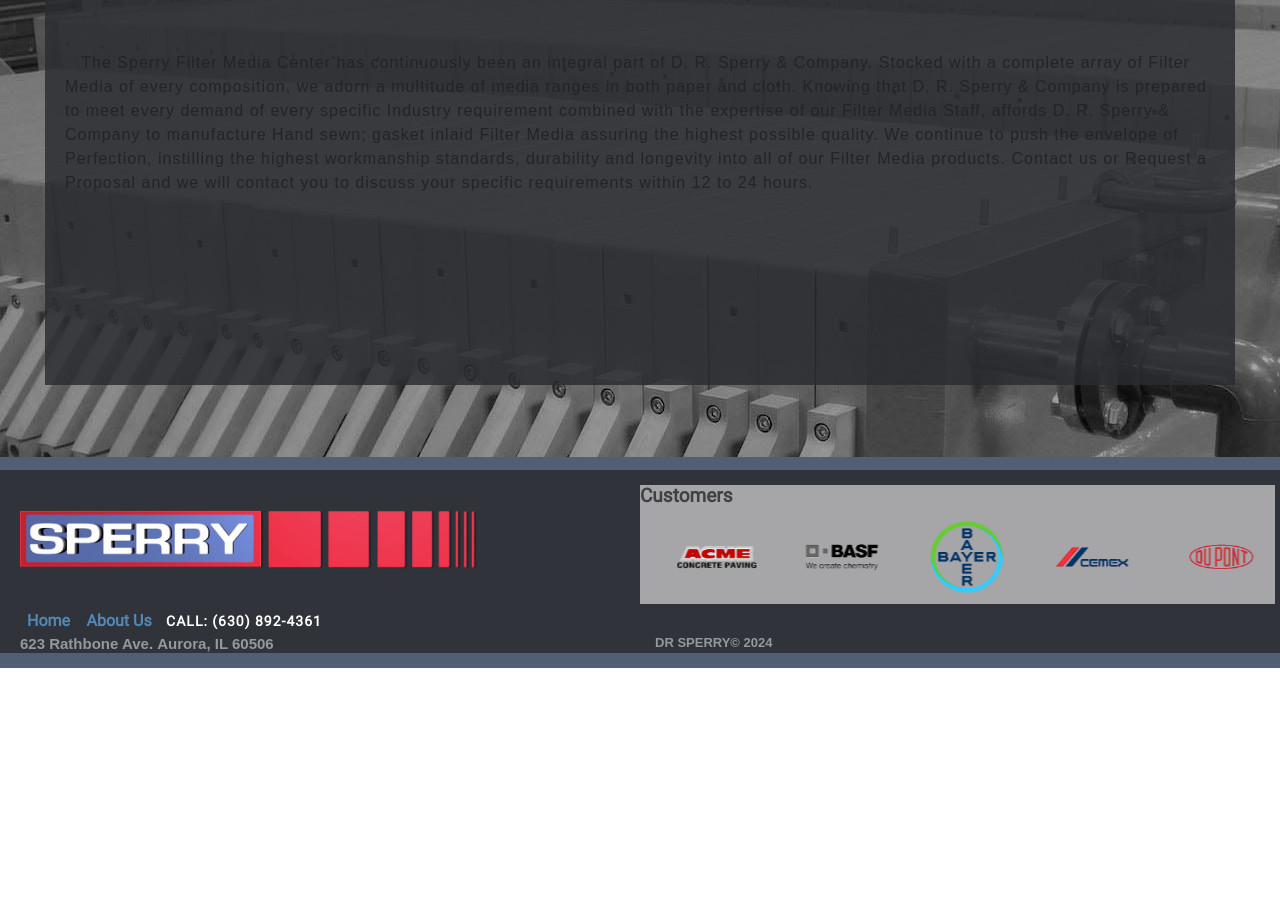
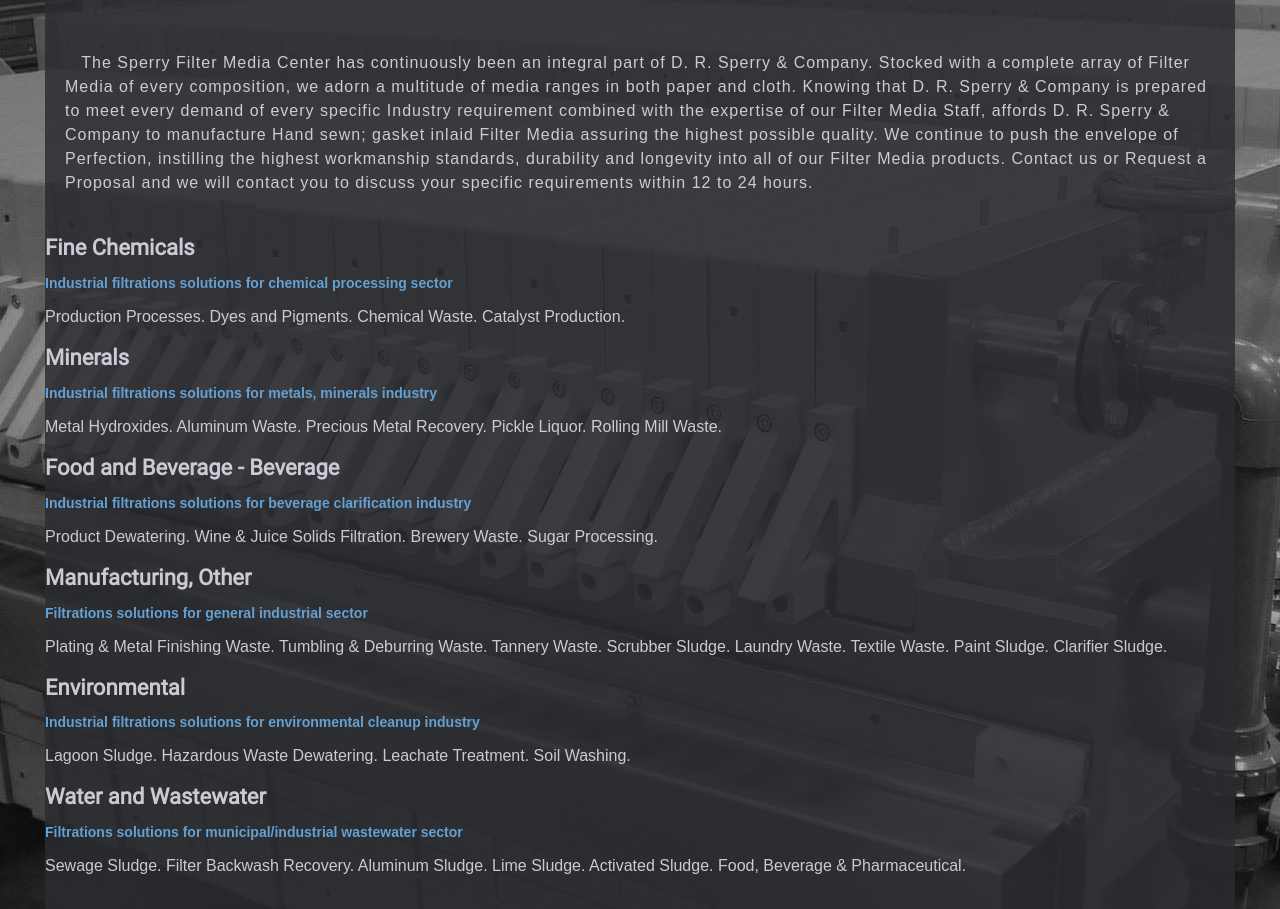
Before and after one commit to drsperry/drsperry.github.io, a plain HTML site: page media.html in a window 1280 px wide. Shown: the part 246-1155 px from the top of the page. Before the commit the page ends 914 px from the top, so only its background shows below. Drawn offline with nearby package versions, Linux system fonts and the light colour scheme; a script that the page names is missing; a web font is replaced by a local one.

Commit message:
automatic upload

```diff
--- a/media.html
+++ b/media.html
@@ -47,7 +47,7 @@
                         })();</script><noscript><img src="https://www.webtraxs.com/webtraxs.php?id=drsperry&st=img" alt="" /></noscript><!-- End WebTrax -->
 </head>
 
-<body style="background-position: top;background-image: url(&quot;assets/img/bodybackground.jpg&quot;);background-size: auto;">
+<body style="background-position: top;background-image: url(&quot;assets/img/bodybackground.jpg&quot;);background-size: auto;color: rgba(220,220,231,0.9);">
     <!-- Start: SperryNavbar -->
     <section>
         <!-- Start: navbar -->
@@ -119,8 +119,29 @@
                 <div class="jumbotron jumbotron-fluid" style="background-color: rgba(41,44,47,0.83);padding-top: 30px;padding-bottom: 30px;">
                     <div class="row">
                         <div class="col d-flex flex-column justify-content-center">
-                            <h1 class="text-center" style="color: #64a0d2;font-size: 30px;font-family: Abel, sans-serif;"><strong>Filter Media</strong></h1>
-                            <p style="font-family: Abel, sans-serif;letter-spacing: 1px;font-weight: normal;padding-right: 21px;padding-left: 20px;">&nbsp;<br><br>&nbsp; &nbsp;The Sperry Filter Media Center has continuously been an integral part of D. R. Sperry &amp; Company. Stocked with a complete array of Filter Media of every composition, we adorn a multitude of media ranges in both paper and cloth. Knowing that D. R. Sperry &amp; Company is prepared to meet every demand of every specific Industry requirement combined with the expertise of our Filter Media Staff, affords D. R. Sperry &amp; Company to manufacture Hand sewn; gasket inlaid Filter Media assuring the highest possible quality. We continue to push the envelope of Perfection, instilling the highest workmanship standards, durability and longevity into all of our Filter Media products. Contact us or Request a Proposal and we will contact you to discuss your specific requirements within 12 to 24 hours.<br><br><br><br><br><br><br></p>
+                            <h1 class="text-center d-md-flex justify-content-md-center" style="color: #64a0d2;font-size: 30px;font-family: Abel, sans-serif;"><strong>Filter Media</strong></h1>
+                            <p style="font-family: Abel, sans-serif;letter-spacing: 1px;font-weight: normal;padding-right: 21px;padding-left: 20px;">&nbsp;<br><br><span style="color: rgba(220, 220, 231, 0.9);">&nbsp; &nbsp;The Sperry Filter Media Center has continuously been an integral part of D. R. Sperry &amp; Company. Stocked with a complete array of Filter Media of every composition, we adorn a multitude of media ranges in both paper and cloth. Knowing that D. R. Sperry &amp; Company is prepared to meet every demand of every specific Industry requirement combined with the expertise of our Filter Media Staff, affords D. R. Sperry &amp; Company to manufacture Hand sewn; gasket inlaid Filter Media assuring the highest possible quality. We continue to push the envelope of Perfection, instilling the highest workmanship standards, durability and longevity into all of our Filter Media products. Contact us or Request a Proposal and we will contact you to discuss your specific requirements within 12 to 24 hours.</span><br><br></p>
+                            <div class="Subheader" style="font-family: Abel, sans-serif;">
+                                <h2 style="margin: 0.0px 0.0px 14.9px 0.0px;font: 18.0px Times;-webkit-text-stroke: #000000;font-family: Roboto, sans-serif;font-size: 22px;"><span class="s1"><b>Fine Chemicals</b></span></h2>
+                                <h3 style="margin: 0.0px 0.0px 14.0px 0.0px;font: 14.0px Times;-webkit-text-stroke: #0000e9;color: rgb(100,160,210);font-family: Roboto, sans-serif;"><span class="s2"><b class="Subheader Subheader-media" style="font-family: Abel, sans-serif;">Industrial filtrations solutions for chemical processing sector</b></span></h3>
+                                <p class="p3"><span class="s1">Production Processes. Dyes and Pigments. Chemical Waste. Catalyst Production.</span></p>
+                                <h2 style="margin: 0.0px 0.0px 14.9px 0.0px;font: 18.0px Times;-webkit-text-stroke: #000000;font-family: Roboto, sans-serif;font-size: 22px;"><span class="s1"><b>Minerals</b></span></h2>
+                                <h3 style="margin: 0.0px 0.0px 14.0px 0.0px;font: 14.0px Times;color: #64a0d2;-webkit-text-stroke: #0000e9;font-family: Roboto, sans-serif;"><span class="s2"><b class="Subheader Subheader-media" style="font-family: Abel, sans-serif;">Industrial filtrations solutions for metals, minerals industry</b></span></h3>
+                                <p class="p3"><span class="s1">Metal Hydroxides. Aluminum Waste. Precious Metal Recovery. Pickle Liquor. Rolling Mill Waste.</span></p>
+                                <h2 style="margin: 0.0px 0.0px 14.9px 0.0px;font: 18.0px Times;-webkit-text-stroke: #000000;font-family: Roboto, sans-serif;font-size: 22px;"><span class="s1"><b>Food and Beverage - Beverage</b></span></h2>
+                                <h3 class="Subheader" style="margin: 0.0px 0.0px 14.0px 0.0px;font: 14.0px Times;color: #64a0d2;-webkit-text-stroke: #0000e9;font-family: Roboto, sans-serif;"><span class="s2"><b class="Subheader-media" style="font-family: Abel, sans-serif;">Industrial filtrations solutions for beverage clarification industry</b></span></h3>
+                                <p class="p3"><span class="s1">Product Dewatering. Wine &amp; Juice Solids Filtration. Brewery Waste. Sugar Processing.</span></p>
+                                <p class="p4"></p>
+                                <h2 style="margin: 0.0px 0.0px 14.9px 0.0px;font: 18.0px Times;-webkit-text-stroke: #000000;font-family: Roboto, sans-serif;font-size: 22px;"><span class="s1"><b>Manufacturing, Other</b></span></h2>
+                                <h3 style="margin: 0.0px 0.0px 14.0px 0.0px;font: 14.0px Times;color: #64a0d2;-webkit-text-stroke: #0000e9;font-family: Roboto, sans-serif;"><span class="s2"><b class="Subheader Subheader-media" style="font-family: Abel, sans-serif;">Filtrations solutions for general industrial sector</b></span></h3>
+                                <p class="p3"><span class="s1">Plating &amp; Metal Finishing Waste. Tumbling &amp; Deburring Waste. Tannery Waste. Scrubber Sludge. Laundry Waste. Textile Waste. Paint Sludge. Clarifier Sludge.</span></p>
+                                <h2 style="margin: 0.0px 0.0px 14.9px 0.0px;font: 18.0px Times;-webkit-text-stroke: #000000;font-family: Roboto, sans-serif;font-size: 22px;"><span class="s1"><b>Environmental</b></span></h2>
+                                <h3 style="margin: 0.0px 0.0px 14.0px 0.0px;font: 14.0px Times;color: #64a0d2;-webkit-text-stroke: #0000e9;font-family: Roboto, sans-serif;"><span class="s2"><b class="Subheader Subheader-media" style="font-family: Abel, sans-serif;">Industrial filtrations solutions for environmental cleanup industry</b></span></h3>
+                                <p class="p3"><span class="s1">Lagoon Sludge. Hazardous Waste Dewatering. Leachate Treatment. Soil Washing.</span></p>
+                                <h2 style="margin: 0.0px 0.0px 14.9px 0.0px;font: 18.0px Times;-webkit-text-stroke: #000000;font-family: Roboto, sans-serif;font-size: 22px;"><span class="s1"><b>Water and Wastewater</b></span></h2>
+                                <h3 style="margin: 0.0px 0.0px 14.0px 0.0px;font: 14.0px Times;color: #64a0d2;-webkit-text-stroke: #0000e9;font-family: Roboto, sans-serif;"><span class="s2"><b class="Subheader Subheader-media" style="font-family: Abel, sans-serif;">Filtrations solutions for municipal/industrial wastewater sector</b></span></h3>
+                                <p class="p3"><span class="s1">Sewage Sludge. Filter Backwash Recovery. Aluminum Sludge. Lime Sludge. Activated Sludge. Food, Beverage &amp; Pharmaceutical.</span></p>
+                            </div>
                         </div>
                     </div>
                 </div>
```
Also changed, not shown: about.html (+3 -3 lines).
